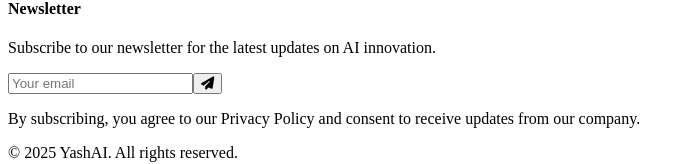
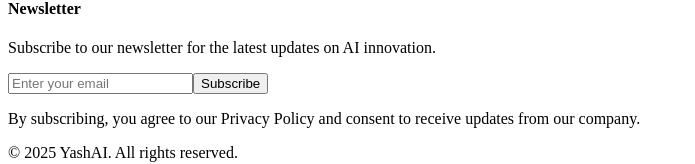
Before and after one commit to yash-ap0001/YashAI, a React (Vite) app in the folder client/: page / in a window 1280 px wide. Shown: the part 8793-8957 px from the top of the page, without its empty margins (0-695 px from the left). Built offline with nearby package versions, Linux system fonts and the light colour scheme.

Commit message:
refactor: replace EmailJS with mailto links for contact and newsletter forms

```diff
--- a/client/src/components/ContactSection.tsx
+++ b/client/src/components/ContactSection.tsx
@@ -30,6 +30,14 @@ const ContactSection = () => {
     setFormData(prev => ({ ...prev, [id]: value }));
   };
 
+  const getMailtoLink = () => {
+    const subject = encodeURIComponent('Contact from Website');
+    const body = encodeURIComponent(
+      `Name: ${formData.name}\nEmail: ${formData.email}\nCompany: ${formData.company}\nService: ${formData.service}\nMessage: ${formData.message}`
+    );
+    return `mailto:yash@yashaitech.com?subject=${subject}&body=${body}`;
+  };
+
   const handleSubmit = async (e: React.FormEvent<HTMLFormElement>) => {
     e.preventDefault();
 
@@ -55,10 +63,6 @@ const ContactSection = () => {
     setIsSubmitting(true);
 
     try {
-      // In a real implementation, this would send data to a server
-      // For now, we'll simulate a successful submission
-      await new Promise(resolve => setTimeout(resolve, 1000));
-
       toast({
         title: "Message sent!",
         description: "Thank you for contacting us. We'll be in touch soon.",
@@ -177,8 +181,8 @@ const ContactSection = () => {
             transition={{ duration: 0.6, delay: 0.2 }}
           >
             <GlassCard className="p-8 rounded-xl">
-              <h3 className="font-space text-2xl font-bold mb-6">Send Us a Message</h3>
-              <form onSubmit={handleSubmit}>
+              <h3 className="font-space text-2xl font-bold mb-6 text-white">Send Us a Message</h3>
+              <form onSubmit={e => { e.preventDefault(); window.location.href = getMailtoLink(); }}>
                 <div className="grid grid-cols-1 md:grid-cols-2 gap-6 mb-6">
                   <div>
                     <label htmlFor="name" className="block text-gray-300 mb-2">Full Name</label>
@@ -268,21 +272,8 @@ const ContactSection = () => {
                   className="w-full bg-gradient-to-r from-amber-600 to-amber-800 text-white py-3 rounded-lg hover:from-amber-500 hover:to-amber-700 transition-all duration-300 transform hover:scale-105 flex justify-center items-center"
                   whileHover={{ scale: 1.02 }}
                   whileTap={{ scale: 0.98 }}
-                  disabled={isSubmitting}
-                  onMouseEnter={() => setIsHovering(true)}
-                  onMouseLeave={() => setIsHovering(false)}
                 >
-                  {isSubmitting ? (
-                    <div className="flex items-center">
-                      <svg className="animate-spin -ml-1 mr-3 h-5 w-5 text-white" xmlns="http://www.w3.org/2000/svg" fill="none" viewBox="0 0 24 24">
-                        <circle className="opacity-25" cx="12" cy="12" r="10" stroke="currentColor" strokeWidth="4"></circle>
-                        <path className="opacity-75" fill="currentColor" d="M4 12a8 8 0 018-8V0C5.373 0 0 5.373 0 12h4zm2 5.291A7.962 7.962 0 014 12H0c0 3.042 1.135 5.824 3 7.938l3-2.647z"></path>
-                      </svg>
-                      Sending...
-                    </div>
-                  ) : (
-                    "Send Message"
-                  )}
+                  Send Message
                 </motion.button>
               </form>
             </GlassCard>
--- a/client/src/components/Footer.tsx
+++ b/client/src/components/Footer.tsx
@@ -1,5 +1,14 @@
 import { useCursor } from '@/contexts/CursorContext';
 import DigitalBrainLogo from '@/components/ui/DigitalBrainLogo';
+import { useState } from 'react';
+import { useToast } from '@/hooks/use-toast';
+import { motion } from 'framer-motion';
+
+// Email validation function
+const isValidEmail = (email: string) => {
+  const emailRegex = /^[^\s@]+@[^\s@]+\.[^\s@]+$/;
+  return emailRegex.test(email);
+};
 
 type FooterLinkProps = {
   href: string;
@@ -25,8 +34,16 @@ const FooterLink = ({ href, children }: FooterLinkProps) => {
 
 const FooterSection = () => {
   const { setIsHovering } = useCursor();
+  const { toast } = useToast();
+  const [email, setEmail] = useState('');
 
   const currentYear = new Date().getFullYear();
+
+  const getMailtoLink = () => {
+    const subject = encodeURIComponent('Newsletter Subscription');
+    const body = encodeURIComponent(`Please subscribe me to your newsletter. My email is: ${email}`);
+    return `mailto:yash@yashaitech.com?subject=${subject}&body=${body}`;
+  };
 
   return (
     <footer className="bg-dark-900 py-16 border-t border-gray-800">
@@ -88,23 +105,23 @@ const FooterSection = () => {
             <p className="text-gray-400 mb-4">
               Subscribe to our newsletter for the latest updates on AI innovation.
             </p>
-            <form className="mb-4">
-              <div className="flex">
+            <form onSubmit={e => { e.preventDefault(); window.location.href = getMailtoLink(); }}>
+              <div className="flex gap-2">
                 <input
                   type="email"
-                  placeholder="Your email"
-                  className="bg-dark-700 border border-gray-700 rounded-l-lg px-4 py-2 focus:outline-none focus:border-amber-500 text-white flex-grow"
-                  onMouseEnter={() => setIsHovering(true)}
-                  onMouseLeave={() => setIsHovering(false)}
+                  placeholder="Enter your email"
+                  value={email}
+                  onChange={(e) => setEmail(e.target.value)}
+                  className="flex-1 px-4 py-2 rounded-lg bg-white/10 border border-white/20 text-white placeholder-white/50 focus:outline-none focus:border-amber-500"
                 />
-                <button
+                <motion.button
                   type="submit"
-                  className="bg-amber-600 text-white px-4 py-2 rounded-r-lg hover:bg-amber-500 transition-colors"
-                  onMouseEnter={() => setIsHovering(true)}
-                  onMouseLeave={() => setIsHovering(false)}
+                  className="px-6 py-2 bg-gradient-to-r from-amber-600 to-amber-800 text-white rounded-lg hover:from-amber-500 hover:to-amber-700 transition-all duration-300"
+                  whileHover={{ scale: 1.02 }}
+                  whileTap={{ scale: 0.98 }}
                 >
-                  <i className="fas fa-paper-plane"></i>
-                </button>
+                  Subscribe
+                </motion.button>
               </div>
             </form>
             <p className="text-gray-500 text-sm">
```
